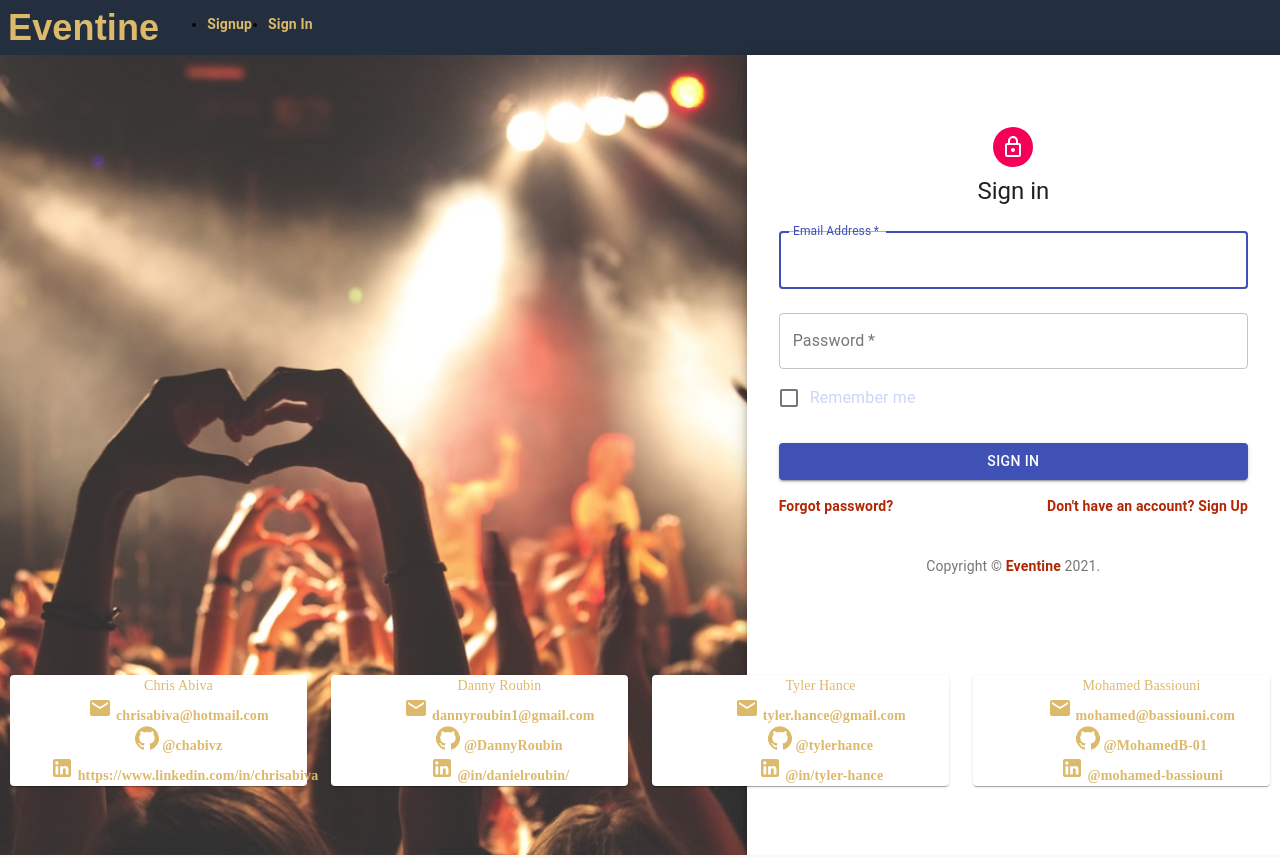
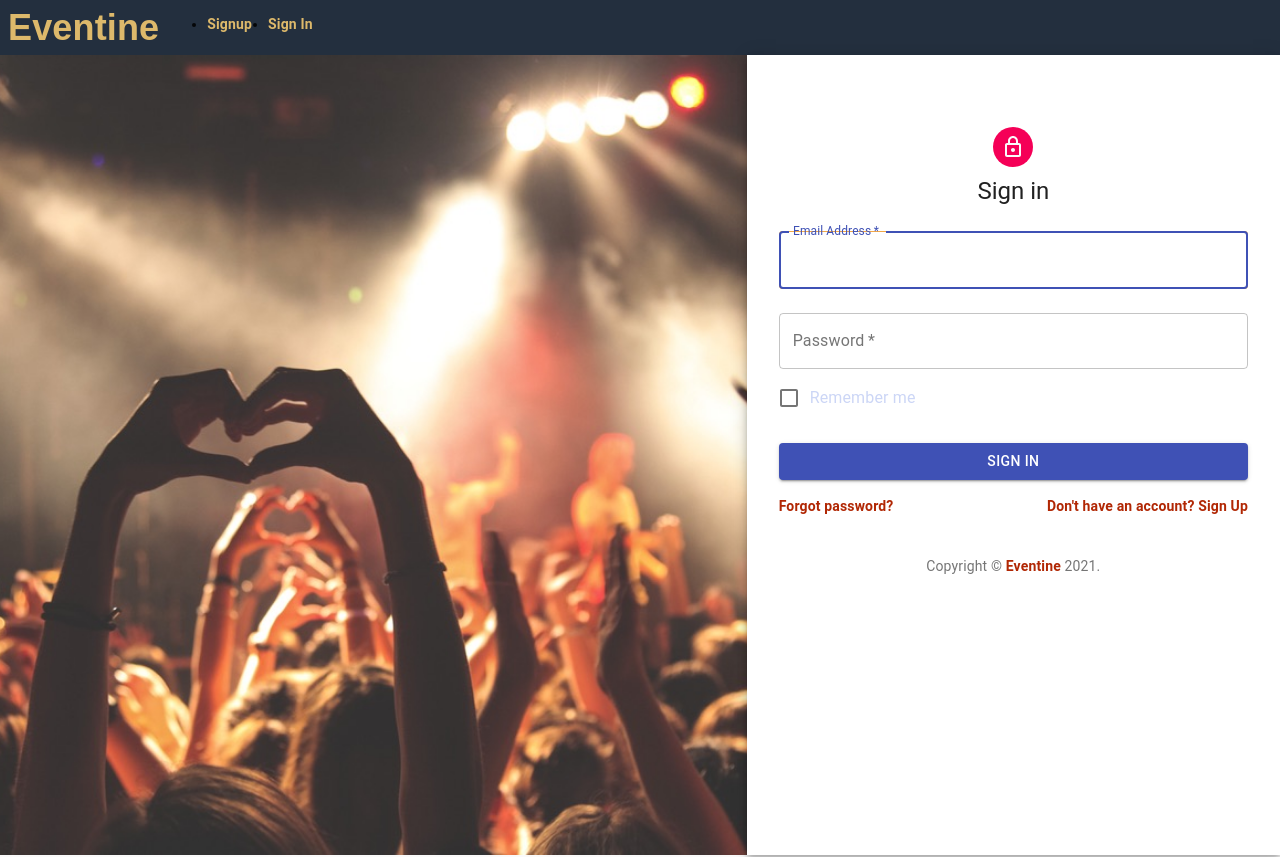
Before and after one commit to tylerhance/Eventine, a React (Create React App) app in the folder client/: page /login in a window 1280 px wide. Shown: the top 857 px of the page. Built offline with nearby package versions, Linux system fonts and the light colour scheme; a web font is replaced by a local one.

Commit message:
Adding logic for signing in and signing up; routing to user profile page.

```diff
--- a/client/src/components/Footer/style.css
+++ b/client/src/components/Footer/style.css
@@ -16,7 +16,7 @@
 }
 
 .footer-div {
-  position: fixed;
+  position: relative;
   padding: 10px 10px 0px 10px;
   bottom: 0;
   width: 100%;
--- a/client/src/pages/Home/index.js
+++ b/client/src/pages/Home/index.js
@@ -17,6 +17,10 @@ import Container from '@material-ui/core/Container';
 // import Link from '@material-ui/core/Link';
 import { Link } from 'react-router-dom';
 import Image from "../../assets/images/explore.jpeg";
+import GitHubIcon from "@material-ui/icons/GitHub";
+import LinkedInIcon from "@material-ui/icons/LinkedIn";
+import EmailIcon from "@material-ui/icons/Email";
+import Paper from "@material-ui/core/Paper";
 
 function Copyright() {
   return (
--- a/client/src/pages/Login/index.js
+++ b/client/src/pages/Login/index.js
@@ -122,6 +122,8 @@ export default function SignInSide() {
 
     const token = data.login.token;
     Auth.login(token);
+
+    this.props.history.push('/userprofile');
   };
 
   return (
--- a/client/src/utils/auth.js
+++ b/client/src/utils/auth.js
@@ -33,7 +33,7 @@ class AuthService {
     // Saves user token to localStorage
     localStorage.setItem('id_token', idToken);
 
-    window.location.assign('/');
+    window.location.assign('/userprofile');
   }
 
   logout() {
--- a/client/src/utils/mutations.js
+++ b/client/src/utils/mutations.js
@@ -18,7 +18,6 @@ export const ADD_USER = gql`
     $email: String!
     $username: String!
     $password: String!
-    $username: String!
   ) {
     addUser(
       firstName: $firstName
--- a/package.json
+++ b/package.json
@@ -18,12 +18,8 @@
   },
   "dependencies": {
     "@material-ui/core": "^4.12.3",
-<<<<<<< HEAD
     "@material-ui/icons": "^4.11.2",
     "react-slick": "^0.28.1",
     "slick-carousel": "^1.8.1"
-=======
-    "@material-ui/icons": "^4.11.2"
->>>>>>> 7032d78c4549769f6699423af68fcae619d5ae0b
   }
 }
```
